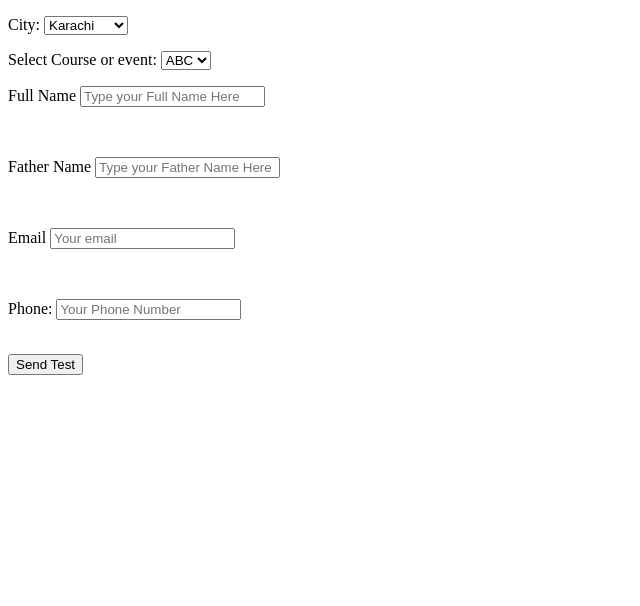
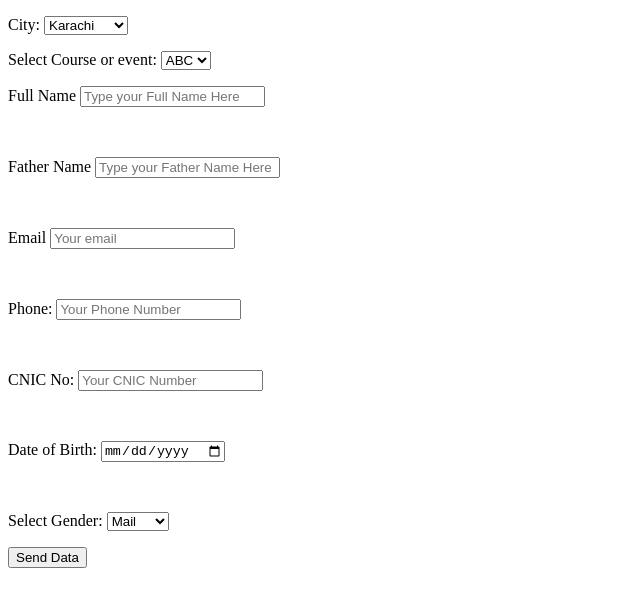
Before and after one commit to A-Hannan91/forms-class_work-aic, a plain HTML site: page index.html in a window 1280 px wide. Shown: the whole page, without its empty margins (0-640 px from the left). Drawn offline with Linux system fonts and the light colour scheme.

Commit message:
Forms Data Added

```diff
--- a/index.html
+++ b/index.html
@@ -61,7 +61,28 @@
         />
       </p>
       <br />
-      <button type="submit">Send Test</button>
+      <p>
+        CNIC No:
+        <input
+          type="number"
+          name="cnic-Number"
+          placeholder="Your CNIC Number"
+        />
+      </p>
+      <br />
+      <p>
+        Date of Birth:
+        <input type="date" name="date-of-birth" />
+      </p>
+      <br />
+      <p>
+        Select Gender:
+        <select name="gender">
+          <option value="mail" selected>Mail</option>
+          <option value="femail">Femail</option>
+        </select>
+      </p>
+      <button type="submit">Send Data</button>
     </form>
   </body>
 </html>
```
